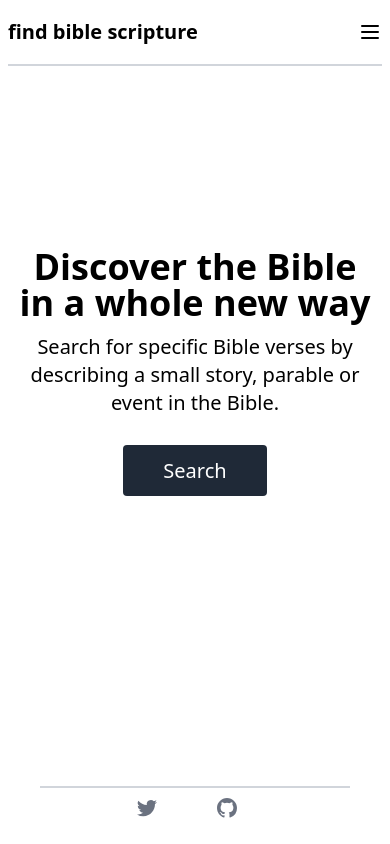
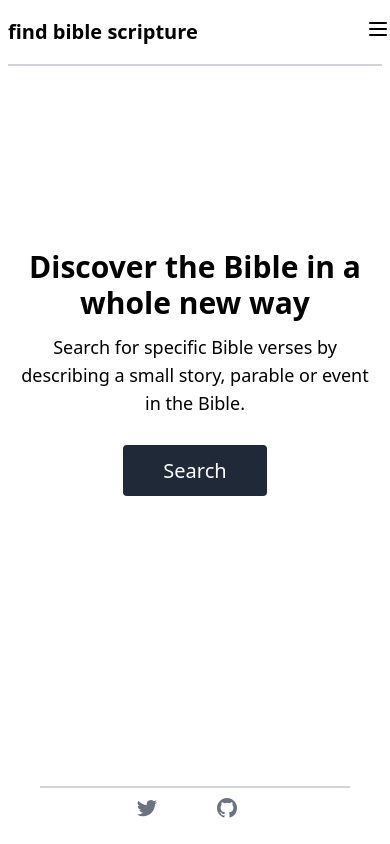
Before and after one commit to Era360/find-bible-scripture, a Next.js app: page / in a window 390 px wide. Built offline with nearby package versions, Linux system fonts and the light colour scheme; no server answers.

Commit message:
:wrench: homepage and header responsiveness

```diff
--- a/components/header.tsx
+++ b/components/header.tsx
@@ -45,11 +45,20 @@ function Header() {
                         }
                     </div>
                     <div className="flex -mr-2 sm:hidden">
-                        <button
-                            type="button"
-                            className="inline-flex items-center justify-center p-2 transition duration-150 ease-in-out rounded-md hover:bg-gray-100 focus:outline-none focus:bg-gray-100 focus:text-gray-500"
-                            aria-label="Main menu"
-                            aria-expanded="false"
+                        <Popover content={
+                            <div className="px-4 py-2">
+                                <div className='flex items-center justify-center pb-1 space-x-2 border-b border-gray-400'>
+                                    <Avatar user_image={auth_.user?.photoURL} />
+                                    <p className="font-medium text-gray-700">{auth_.user?.displayName}</p>
+                                </div>
+                                <div className='flex items-center justify-center pt-1 space-x-2 text-red-700 border cursor-pointer' onClick={() => signOut(auth)}>
+                                    <svg xmlns="http://www.w3.org/2000/svg" width="20" height="20" fill="currentColor" className="bi bi-box-arrow-right" viewBox="0 0 16 16">
+                                        <path fillRule="evenodd" d="M10 12.5a.5.5 0 0 1-.5.5h-8a.5.5 0 0 1-.5-.5v-9a.5.5 0 0 1 .5-.5h8a.5.5 0 0 1 .5.5v2a.5.5 0 0 0 1 0v-2A1.5 1.5 0 0 0 9.5 2h-8A1.5 1.5 0 0 0 0 3.5v9A1.5 1.5 0 0 0 1.5 14h8a1.5 1.5 0 0 0 1.5-1.5v-2a.5.5 0 0 0-1 0v2z" />
+                                        <path fillRule="evenodd" d="M15.854 8.354a.5.5 0 0 0 0-.708l-3-3a.5.5 0 0 0-.708.708L14.293 7.5H5.5a.5.5 0 0 0 0 1h8.793l-2.147 2.146a.5.5 0 0 0 .708.708l3-3z" />
+                                    </svg>
+                                    <p> Sign out </p>
+                                </div>
+                            </div>}
                         >
                             <svg className="block w-6 h-6" viewBox="0 0 24 24" xmlns="http://www.w3.org/2000/svg" fill="none" stroke="currentColor">
                                 <path strokeLinecap="round" strokeLinejoin="round" strokeWidth={2} d="M4 6h16M4 12h16M4 18h16" />
@@ -57,7 +66,7 @@ function Header() {
                             <svg className="hidden w-6 h-6" viewBox="0 0 24 24" xmlns="http://www.w3.org/2000/svg" fill="none" stroke="currentColor">
                                 <path strokeLinecap="round" strokeLinejoin="round" strokeWidth={2} d="M6 18L18 6M6 6l12 12" />
                             </svg>
-                        </button>
+                        </Popover>
                     </div>
                 </div>
             </div >
--- a/pages/index.tsx
+++ b/pages/index.tsx
@@ -17,10 +17,10 @@ export default function Home() {
 
       <div className="px-4 py-16 mx-auto my-auto max-w-7xl sm:px-6 lg:px-8">
         <div className="text-center">
-          <h1 className="text-4xl font-bold leading-9 sm:text-5xl sm:leading-10">
+          <h1 className="text-3xl font-bold leading-9 md:text-4xl sm:text-5xl sm:leading-10">
             Discover the Bible in a whole new way
           </h1>
-          <p className="max-w-2xl mx-auto mt-3 text-xl leading-7 sm:mt-4">
+          <p className="max-w-2xl mx-auto mt-3 text-lg leading-7 md:text-xl sm:mt-4">
             Search for specific Bible verses by describing a small story, parable or event in the Bible.
           </p>
           <div className="max-w-md mx-auto mt-10">
```
